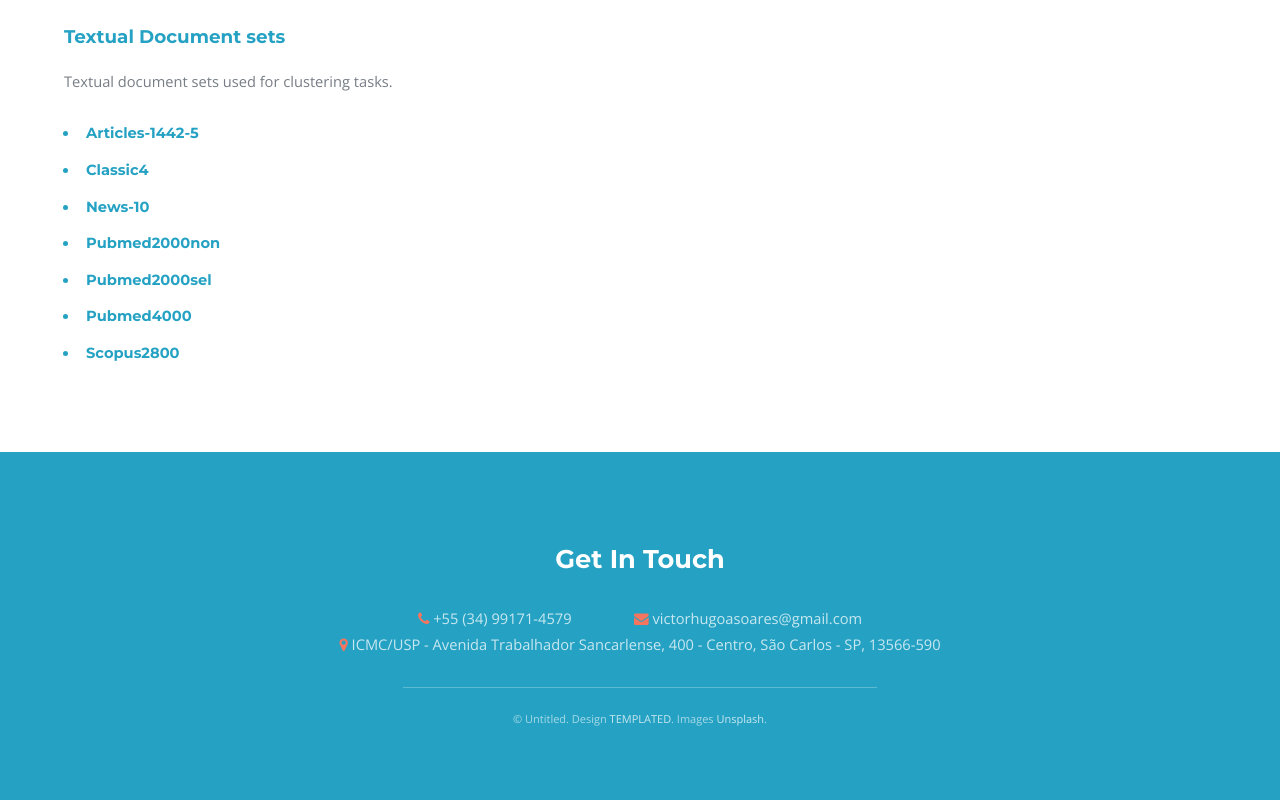
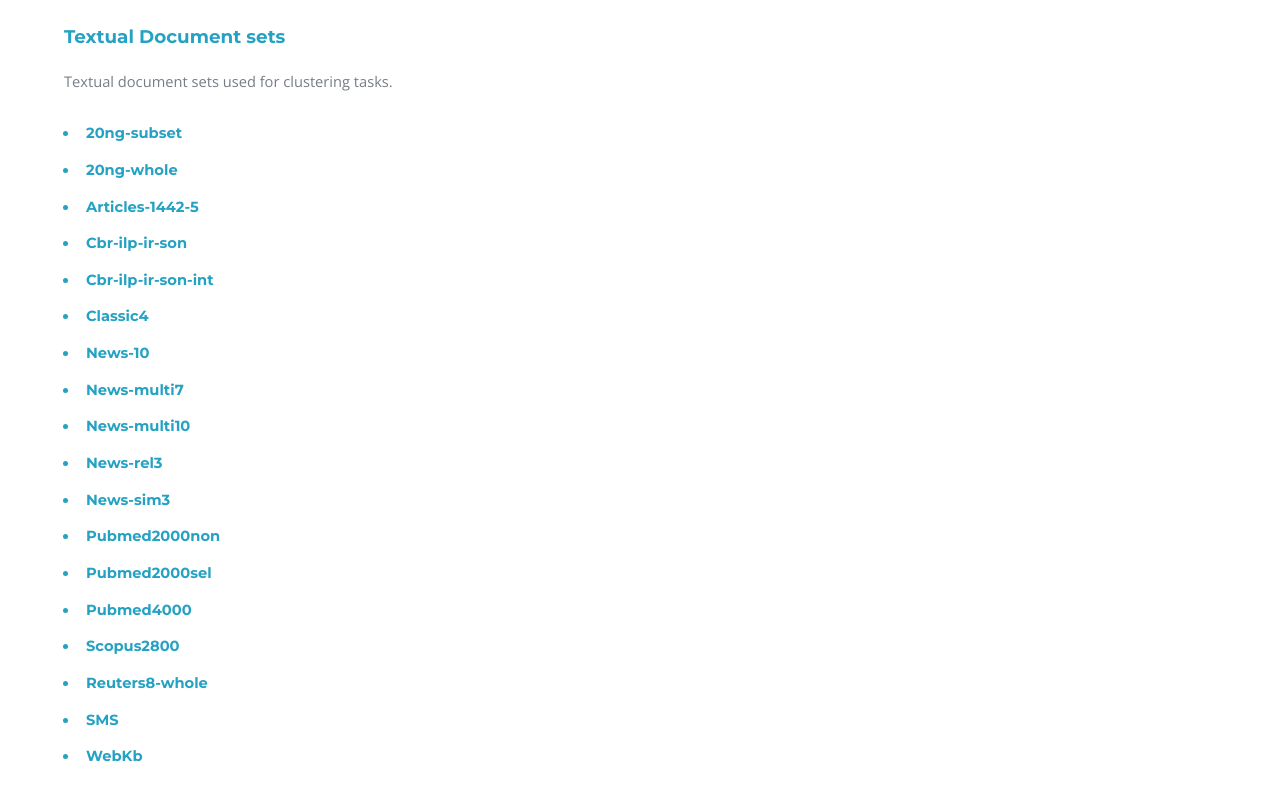
Before and after one commit to vhasoares/vhasoares.github.io, a plain HTML site: page downloads.html in a window 1280 px wide. Shown: the part 260-1060 px from the top of the page. Drawn offline with nearby package versions, Linux system fonts and the light colour scheme.

Commit message:
Novos links

```diff
--- a/downloads.html
+++ b/downloads.html
@@ -42,13 +42,33 @@
 
 
 					<ul>
+						<h4><li><a href="https://www.dropbox.com/s/um0ekz4vggqdw4v/20ng-subset.zip?dl=0" target="_blank">20ng-subset</a></li></h4>
+
+						<h4><li><a href="https://www.dropbox.com/s/t50wgui90g8yxd6/20ng-whole.zip?dl=0" target="_blank">20ng-whole</a></li></h4>
 						<h4><li><a href="https://www.dropbox.com/s/bpckvqteuu9zqoi/Articles.zip?dl=0" target="_blank">Articles-1442-5</a></li></h4>
+						<h4><li><a href="https://www.dropbox.com/s/p4nvgnzhi1hlnur/cbr-ilp-ir-son.zip?dl=0" target="_blank">Cbr-ilp-ir-son</a></li></h4>
+						<h4><li><a href="https://www.dropbox.com/s/q4dd2yxvq5sglh2/cbr-ilp-ir-son-int.zip?dl=0" target="_blank">Cbr-ilp-ir-son-int</a></li></h4>
 						<h4><li><a href="https://www.dropbox.com/s/oramovne7yqquah/classic4.zip?dl=0" target="_blank">Classic4</a></li></h4>
 						<h4><li><a href="https://www.dropbox.com/s/mouer9hra4isfke/news-10.zip?dl=0" target="_blank">News-10</a></li></h4>
+
+						<h4><li><a href="https://www.dropbox.com/s/eyk9kjx9y85sqru/News-multi7.zip?dl=0" target="_blank">News-multi7</a></li></h4>
+						<h4><li><a href="https://www.dropbox.com/s/e0agtivxzei5c7n/News-multi10.zip?dl=0" target="_blank">News-multi10</a></li></h4>
+						<h4><li><a href="https://www.dropbox.com/s/4px0red5e0o5xn1/News-rel3.zip?dl=0" target="_blank">News-rel3</a></li></h4>
+						<h4><li><a href="https://www.dropbox.com/s/zjfhxt1ow0xr3dt/News-sim3.zip?dl=0" target="_blank">News-sim3</a></li></h4>
 						<h4><li><a href="https://www.dropbox.com/s/xbfn6q7u5pguefw/PUBMED2000non.zip?dl=0" target="_blank">Pubmed2000non</a></li></h4>
 						<h4><li><a href="https://www.dropbox.com/s/jei0u7nabblb0kx/PUBMED2000sel.zip?dl=0" target="_blank">Pubmed2000sel</a></li></h4>
 						<h4><li><a href="https://www.dropbox.com/s/m2u03s6wgamfnlq/PUBMED4000.zip?dl=0" target="_blank">Pubmed4000</a></li></h4>
 						<h4><li><a href="https://www.dropbox.com/s/bnbox2wd0wyqqdj/Scopus2800.zip?dl=0" target="_blank">Scopus2800</a></li></h4>
+						<h4><li><a href="https://drive.google.com/file/d/1xRfC36nI6p35zHMa3MqdS23-PNVdNapp/view?usp=sharing" target="_blank">Reuters8-whole</a></li></h4>
+						<h4><li><a href="https://www.dropbox.com/s/78hlzpcljnd2b1o/SMS.zip?dl=0" target="_blank">SMS</a></li></h4>
+						<h4><li><a href="https://www.dropbox.com/s/znwre47m15gk22p/webkb.zip?dl=0" target="_blank">WebKb</a></li></h4>
+
+
+
+
+
+
+
 					</ul>
 				</div>
 			</section>
```
